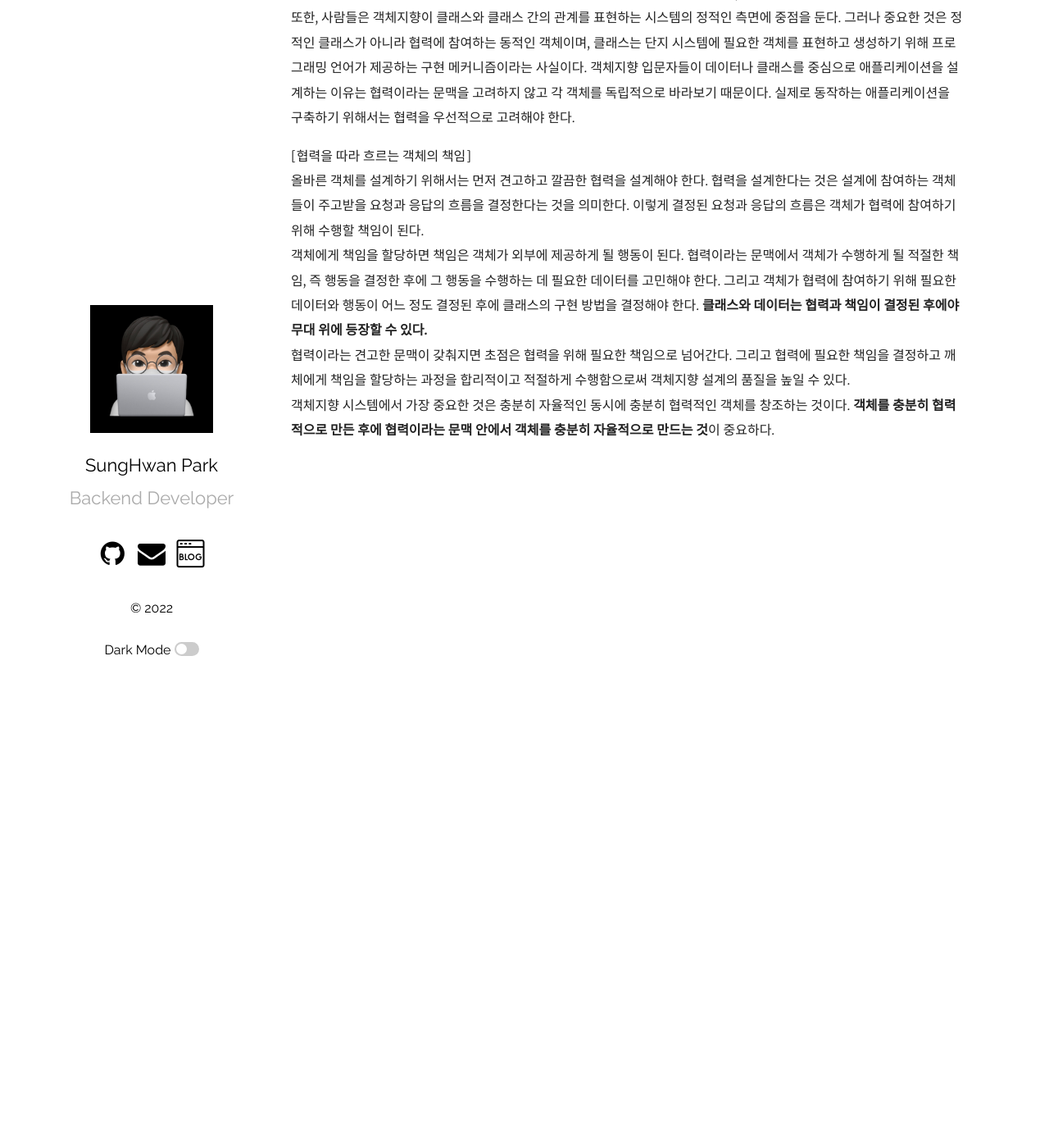
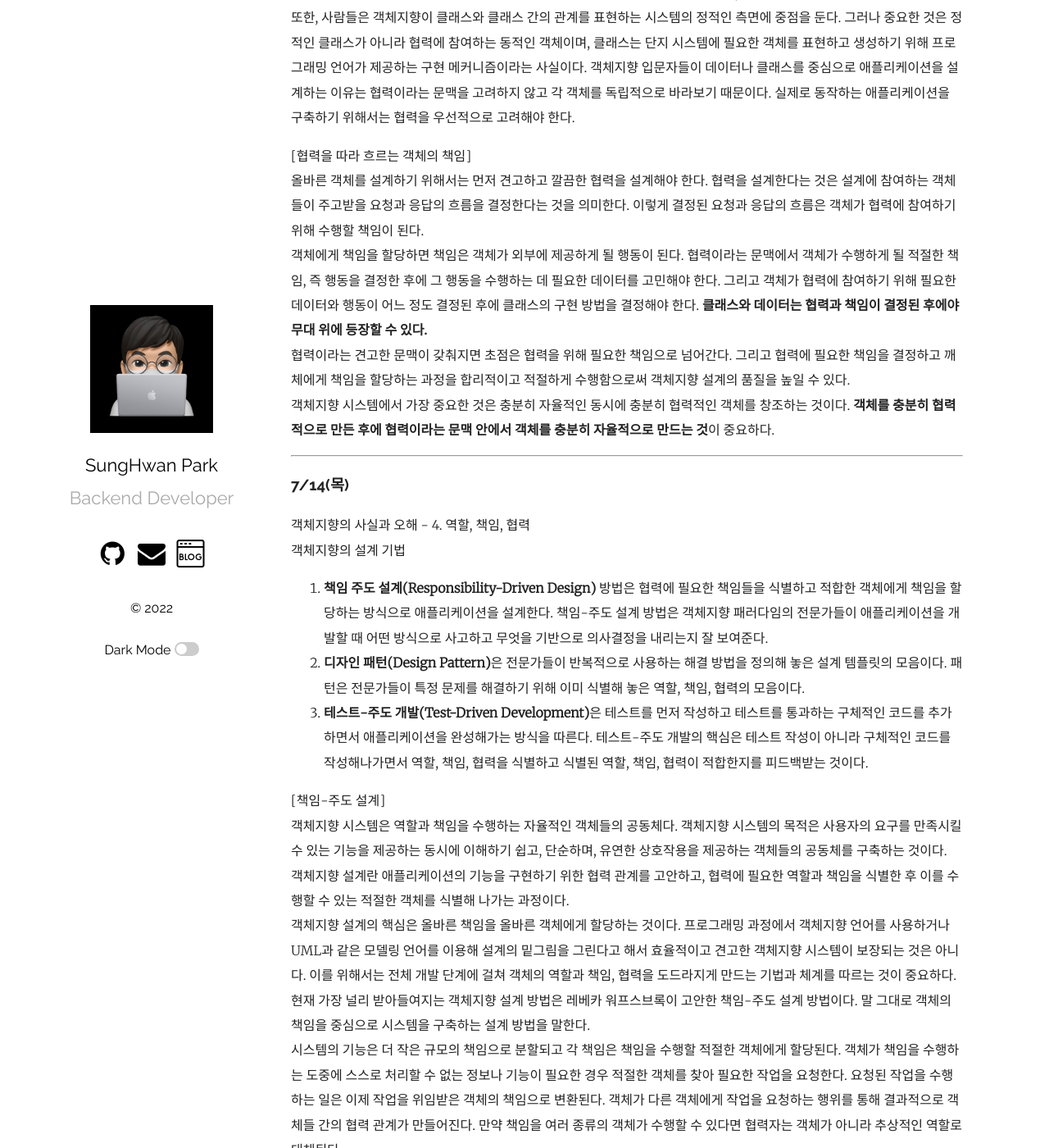
Before and after one commit to park0219/park0219.github.io, a Jekyll site: the page built from _posts/2022-07-01-7월TIL.markdown, in a window 1280 px wide and 1400 px high, scrolled down 12177 px. Shown: the whole window at 82% size. Built offline with Jekyll 4.4.1, drawn with Linux system fonts in a browser that asks for light colours; comment, search, counter and statistics services are not loaded; some of the changed text lies outside the part shown.

Commit message:
feat: 2022-07-14 TIL 추가

```diff
--- a/_posts/2022-07-01-7월TIL.markdown
+++ b/_posts/2022-07-01-7월TIL.markdown
@@ -294,3 +294,31 @@ categories: 202207 TIL
 객체에게 책임을 할당하면 책임은 객체가 외부에 제공하게 될 행동이 된다. 협력이라는 문맥에서 객체가 수행하게 될 적절한 책임, 즉 행동을 결정한 후에 그 행동을 수행하는 데 필요한 데이터를 고민해야 한다. 그리고 객체가 협력에 참여하기 위해 필요한 데이터와 행동이 어느 정도 결정된 후에 클래스의 구현 방법을 결정해야 한다. **클래스와 데이터는 협력과 책임이 결정된 후에야 무대 위에 등장할 수 있다.**
 협력이라는 견고한 문맥이 갖춰지면 초점은 협력을 위해 필요한 책임으로 넘어간다. 그리고 협력에 필요한 책임을 결정하고 깨체에게 책임을 할당하는 과정을 합리적이고 적절하게 수행함으로써 객체지향 설계의 품질을 높일 수 있다.
 객체지향 시스템에서 가장 중요한 것은 충분히 자율적인 동시에 충분히 협력적인 객체를 창조하는 것이다. **객체를 충분히 협력적으로 만든 후에 협력이라는 문맥 안에서 객체를 충분히 자율적으로 만드는 것**이 중요하다.
+
+---
+
+### 7/14(목)
+
+객체지향의 사실과 오해 - 4. 역할, 책임, 협력
+객체지향의 설계 기법
+
+1. **책임 주도 설계(Responsibility-Driven Design)** 방법은 협력에 필요한 책임들을 식별하고 적합한 객체에게 책임을 할당하는 방식으로 애플리케이션을 설계한다. 책임-주도 설계 방법은 객체지향 패러다임의 전문가들이 애플리케이션을 개발할 때 어떤 방식으로 사고하고 무엇을 기반으로 의사결정을 내리는지 잘 보여준다.
+2. **디자인 패턴(Design Pattern)**은 전문가들이 반복적으로 사용하는 해결 방법을 정의해 놓은 설계 템플릿의 모음이다. 패턴은 전문가들이 특정 문제를 해결하기 위해 이미 식별해 놓은 역할, 책임, 협력의 모음이다.
+3. **테스트-주도 개발(Test-Driven Development)**은 테스트를 먼저 작성하고 테스트를 통과하는 구체적인 코드를 추가하면서 애플리케이션을 완성해가는 방식을 따른다. 테스트-주도 개발의 핵심은 테스트 작성이 아니라 구체적인 코드를 작성해나가면서 역할, 책임, 협력을 식별하고 식별된 역할, 책임, 협력이 적합한지를 피드백받는 것이다.
+
+[책임-주도 설계]
+객체지향 시스템은 역할과 책임을 수행하는 자율적인 객체들의 공동체다. 객체지향 시스템의 목적은 사용자의 요구를 만족시킬 수 있는 기능을 제공하는 동시에 이해하기 쉽고, 단순하며, 유연한 상호작용을 제공하는 객체들의 공동체를 구축하는 것이다.
+객체지향 설계란 애플리케이션의 기능을 구현하기 위한 협력 관계를 고안하고, 협력에 필요한 역할과 책임을 식별한 후 이를 수행할 수 있는 적절한 객체를 식별해 나가는 과정이다.
+객체지향 설계의 핵심은 올바른 책임을 올바른 객체에게 할당하는 것이다. 프로그래밍 과정에서 객체지향 언어를 사용하거나 UML과 같은 모델링 언어를 이용해 설계의 밑그림을 그린다고 해서 효율적이고 견고한 객체지향 시스템이 보장되는 것은 아니다. 이를 위해서는 전체 개발 단계에 걸쳐 객체의 역할과 책임, 협력을 도드라지게 만드는 기법과 체계를 따르는 것이 중요하다.
+현재 가장 널리 받아들여지는 객체지향 설계 방법은 레베카 워프스브록이 고안한 책임-주도 설계 방법이다. 말 그대로 객체의 책임을 중심으로 시스템을 구축하는 설계 방법을 말한다.
+시스템의 기능은 더 작은 규모의 책임으로 분할되고 각 책임은 책임을 수행할 적절한 객체에게 할당된다. 객체가 책임을 수행하는 도중에 스스로 처리할 수 없는 정보나 기능이 필요한 경우 적절한 객체를 찾아 필요한 작업을 요청한다. 요청된 작업을 수행하는 일은 이제 작업을 위임받은 객체의 책임으로 변환된다. 객체가 다른 객체에게 작업을 요청하는 행위를 통해 결과적으로 객체들 간의 협력 관계가 만들어진다. 만약 책임을 여러 종류의 객체가 수행할 수 있다면 협력자는 객체가 아니라 추상적인 역할로 대체된다.
+책임-주도 설계에서는 시스템의 책임을 객체의 책임으로 변환하고, 각 객체가 책임을 수행하는 중에 필요한 정보나 서비스를 제공해줄 협력자를 찾아 해당 협력자에게 책임을 할당하는 순차적인 방식으로 객체들의 협력 공동체를 구축한다. 책임-주도 설계는 개별적인 객체의 상태가 아니라 객체의 책임과 상호작용에 집중한다. 결과적으로 시스템은 스스로 자신을 책임질 수 있을 정도로 충분히 자율적인 동시에 다른 객체와 우호적으로 협력할 수 있을 정도로 충분히 협조적인 객체들로 이뤄진 생태계를 구성하게 된다.
+객체지향 시스템을 설계하는 절차:
+
+-   시스템이 사용자에게 제공해야 하는 기능인 시스템 책임을 파악한다.
+-   시스템 책임을 더 작은 책임으로 분할한다.
+-   분할된 책임을 수행할 수 있는 적절한 객체 또는 역할을 찾아 책임을 할당한다.
+-   객체가 책임을 수행하는 중에 다른 객체의 도움이 필요한 경우 이를 책임질 적절한 객체 또는 역할을 찾는다.
+-   해당 객체 또는 역할에게 책임을 할당함으로써 두 객체가 협력하게 한다.
+
+**역할, 책임, 협력**은 유연하고 견고한 객체지향 시스템을 만드는 데 필요한 가장 중요한 재료다.
```
